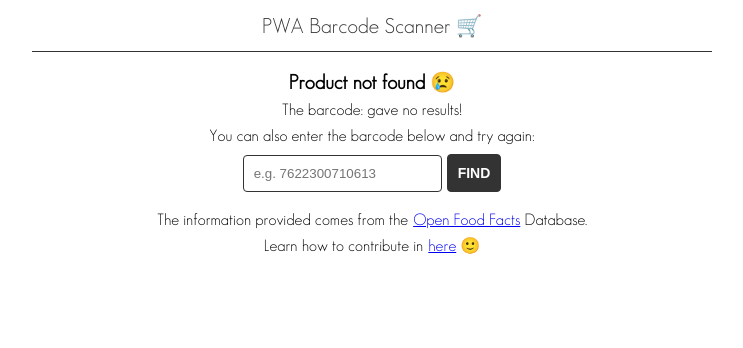
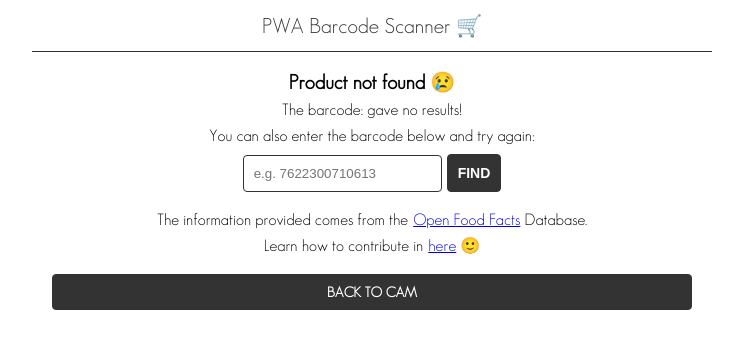
Before and after one commit to insionCEO/Barcode-Scanner-PWA, a React app: page /product/not-found in a window 1280 px wide. Shown: the top 348 px of the page, without its empty margins (268-1011 px from the left). Built offline with nearby package versions, Linux system fonts and the light colour scheme.

Commit message:
Adds back to cam button in product not found page

```diff
--- a/src/components/productNotFound/productNotFound.js
+++ b/src/components/productNotFound/productNotFound.js
@@ -1,6 +1,7 @@
 import React, { Component } from 'react';
 import AddProductInfo from '../addProductInfo';
 
+import { Link } from 'react-router-dom';
 import { withRouter } from 'react-router';
 
 import styles from './productNotFound.css';
@@ -29,7 +30,8 @@ class ProductNotFound extends Component {
   }
 
   render() {
-    return (<div className="productNotFound__container">
+    return (
+    <div className="productNotFound__container">
       <h2 className="productDisplay__title not-found">Product not found 😢</h2>
       <p>The barcode: {this.code} gave no results!</p>
       <form onSubmit={this.onSubmit}>
@@ -38,6 +40,9 @@ class ProductNotFound extends Component {
         <button className="btn" type="submit">Find</button>
       </form>
       <AddProductInfo />
+      <div className="button__container">
+        <Link className="btn full-wdth" to='/'>Back to cam</Link>
+      </div>
     </div>)
   }
 };
```
